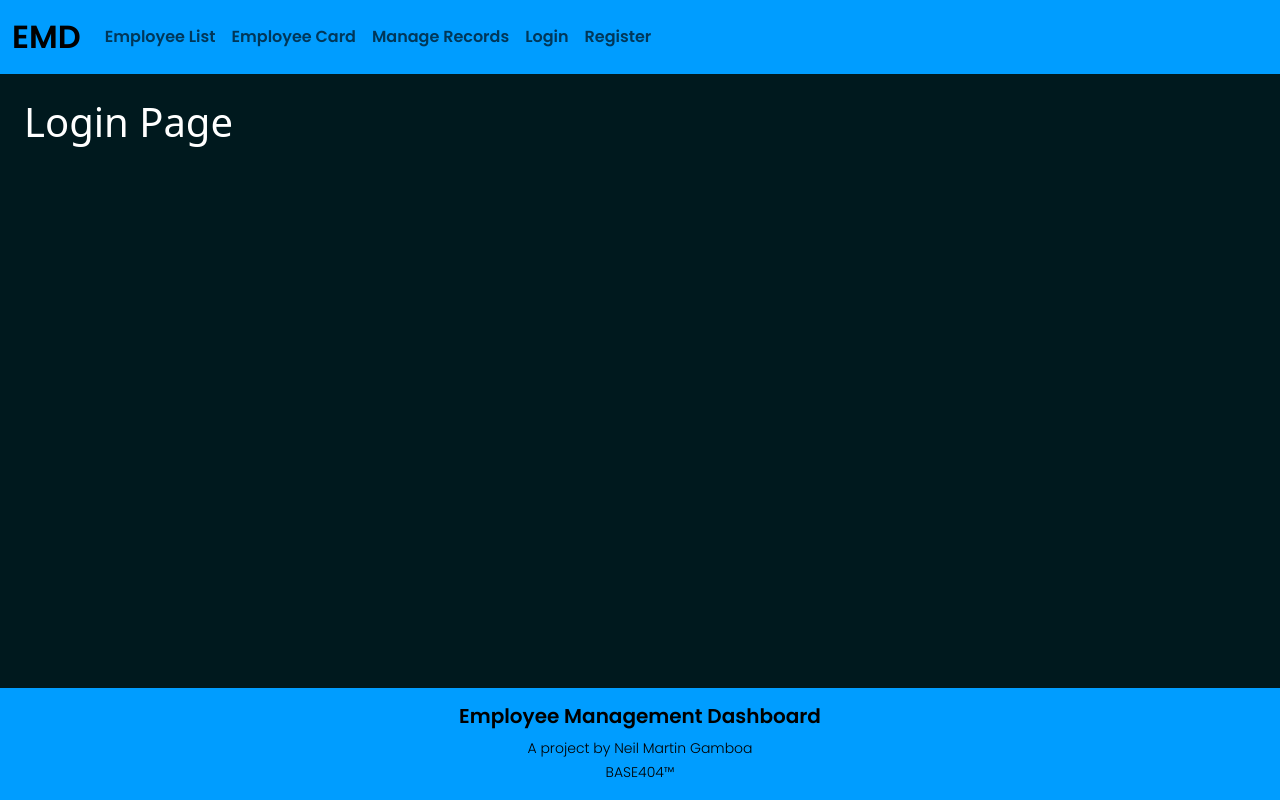
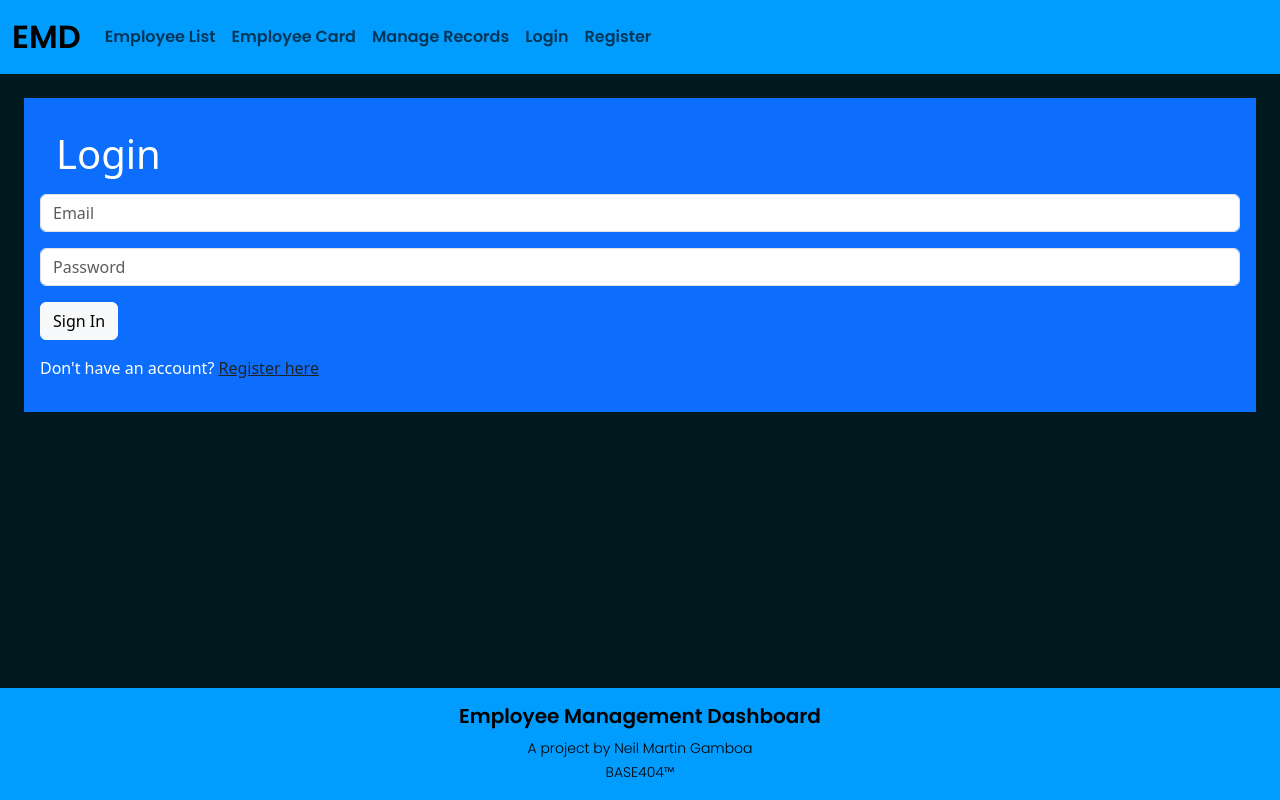
Before and after one commit to neilmrtngamboa/Project-4---Employee-Management-Dashboard, a React (Vite) app: page /login in a window 1280 px wide. Built offline with nearby package versions, Linux system fonts and the light colour scheme.

Commit message:
added forms to login

```diff
--- a/src/pages/Authentication/Login.jsx
+++ b/src/pages/Authentication/Login.jsx
@@ -1,8 +1,17 @@
+import { Link } from "react-router-dom";
 
 function Login () {
     return (
         <>
-        <h1>Login Page</h1>
+        <div className="container-fluid bg-primary p-3 my-auto">
+            <h1 className="m-3">Login</h1>
+            <input type="email" className="form-control mb-3" placeholder="Email" />
+            <input type="password" className="form-control mb-3" placeholder="Password" />
+
+            <button className="btn btn-light">Sign In</button>
+
+            <p className="mt-3">Don't have an account? <Link to='/regiter' className="text-dark">Register here</Link></p>
+        </div>
         </>
     )
 }
```
